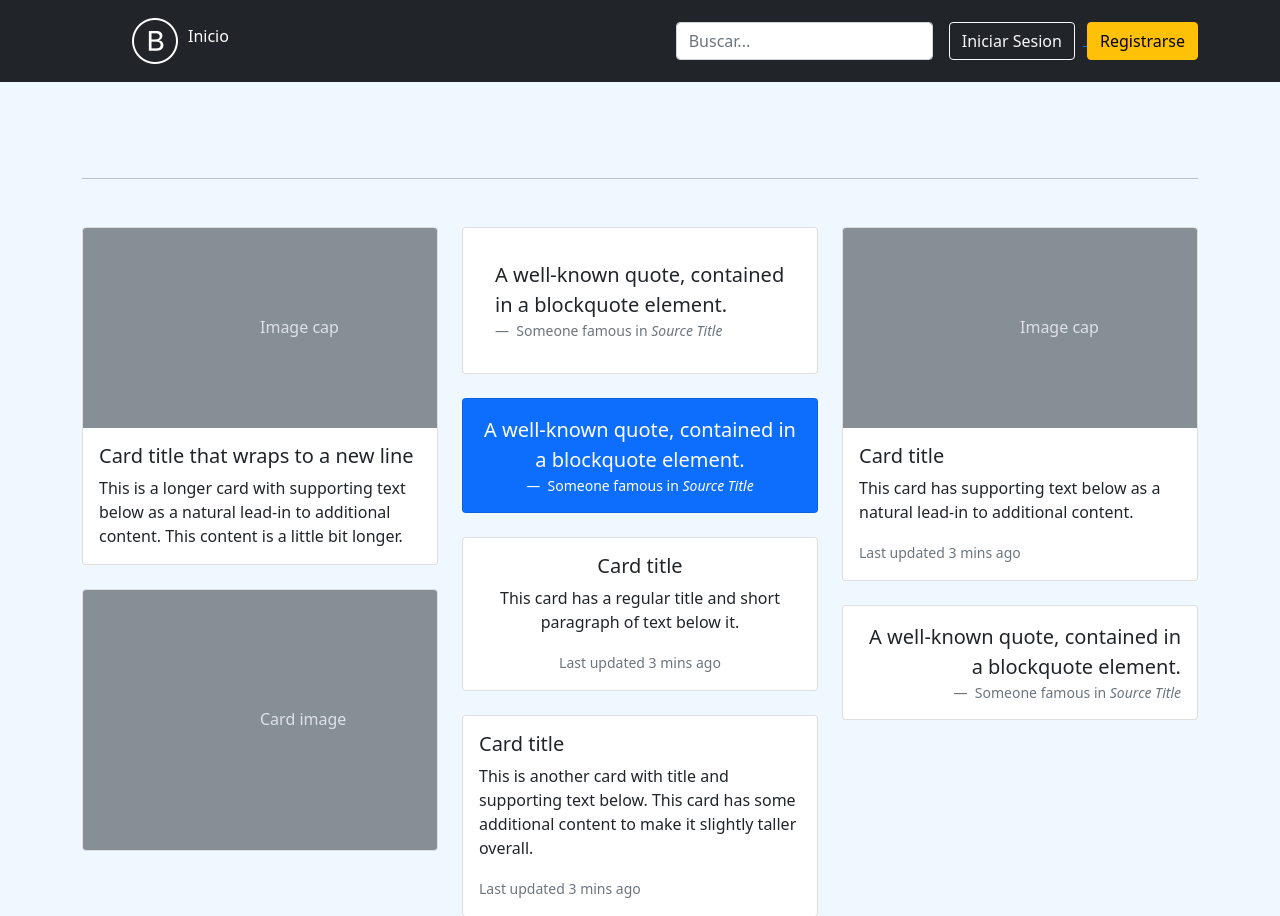
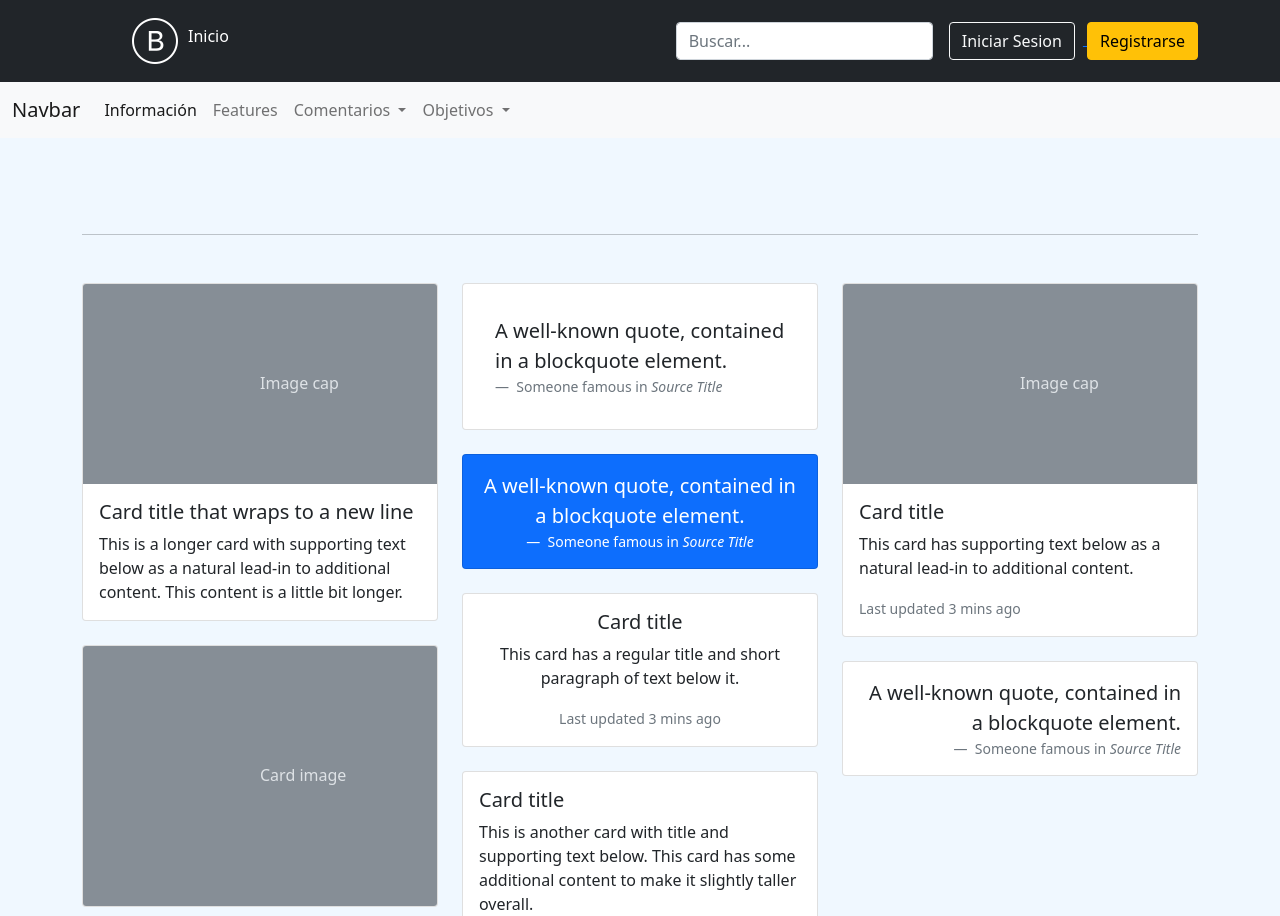
Before and after one commit to louisrubin/Branches, a Django app: page / in a window 1280 px wide. Shown: the top 916 px of the page. Run offline with Django 3.2, Linux system fonts and the light colour scheme.

Commit message:
cree barra de navegación

```diff
--- a/Branches/templates/base/base.html
+++ b/Branches/templates/base/base.html
@@ -15,6 +15,54 @@
         <body>
     {% include 'base/header.html' %}
 
+            <nav class="navbar navbar-expand-lg navbar-light bg-light">
+                <div class="container-fluid">
+                    <a class="navbar-brand" href="#">Navbar</a>
+                    <button class="navbar-toggler" type="button" data-bs-toggle="collapse" data-bs-target="#navbarNavDropdown" aria-controls="navbarNavDropdown" aria-expanded="false" aria-label="Toggle navigation">
+                        <span class="navbar-toggler-icon"></span>
+                    </button>
+                    <div class="collapse navbar-collapse" id="navbarNavDropdown">
+                        <ul class="navbar-nav">
+                            <li class="nav-item">
+                                <a class="nav-link active" aria-current="page" href="#">Información</a>
+                            </li>
+                            <li class="nav-item">
+                                <a class="nav-link" href="#">Features</a>
+                            </li>
+                            <li class="nav-item">
+                                <a class="nav-link dropdown-toggle" href="#" id="navbarDropdownMenuLink" role="button" data-bs-toggle="dropdown" aria-expanded="false">
+                                Comentarios
+                                </a>
+                            </li>
+                            <li class="nav-item dropdown">
+                                <a class="nav-link dropdown-toggle" href="#" id="navbarDropdownMenuLink" role="button" data-bs-toggle="dropdown" aria-expanded="false">
+                                Objetivos
+                                </a>
+                        <ul class="dropdown-menu" aria-labelledby="navbarDropdownMenuLink">
+                            <li><a class="dropdown-item" href="#">Fin de la pobreza</a></li>
+                            <li><a class="dropdown-item" href="#">Hambre cero</a></li>
+                            <li><a class="dropdown-item" href="#">Salud y bienestar</a></li>
+                            <li><a class="dropdown-item" href="#">Educación de calidad</a></li>
+                            <li><a class="dropdown-item" href="#">Igualdad de género</a></li>
+                            <li><a class="dropdown-item" href="#">Agua limpia y saneamiento</a></li>
+                            <li><a class="dropdown-item" href="#">Energía asequible y no contaminante</a></li>
+                            <li><a class="dropdown-item" href="#">Trabajo decente y crecimiento económico</a></li>
+                            <li><a class="dropdown-item" href="#">Agua, industria, innovación e insfraestructura</a></li>
+                            <li><a class="dropdown-item" href="#">Reducción de las desigualdades</a></li>
+                            <li><a class="dropdown-item" href="#">Ciudades y comunidades sostenibles</a></li>
+                            <li><a class="dropdown-item" href="#">Producción y consumos responsables</a></li>
+                            <li><a class="dropdown-item" href="#">Acción por el clima</a></li>
+                            <li><a class="dropdown-item" href="#">Vida submarina</a></li>
+                            <li><a class="dropdown-item" href="#">Vida de ecocistemas terrestres</a></li>
+                            <li><a class="dropdown-item" href="#">Paz, justicia e instituciones sólidas</a></li>
+                            <li><a class="dropdown-item" href="#">Alianzas para lograr los objetivos</a></li>
+                        </ul>
+                            </li>
+                        </ul>
+                    </div>
+                </div>
+            </nav>
+
     {% block contenido %}
 
 
```
